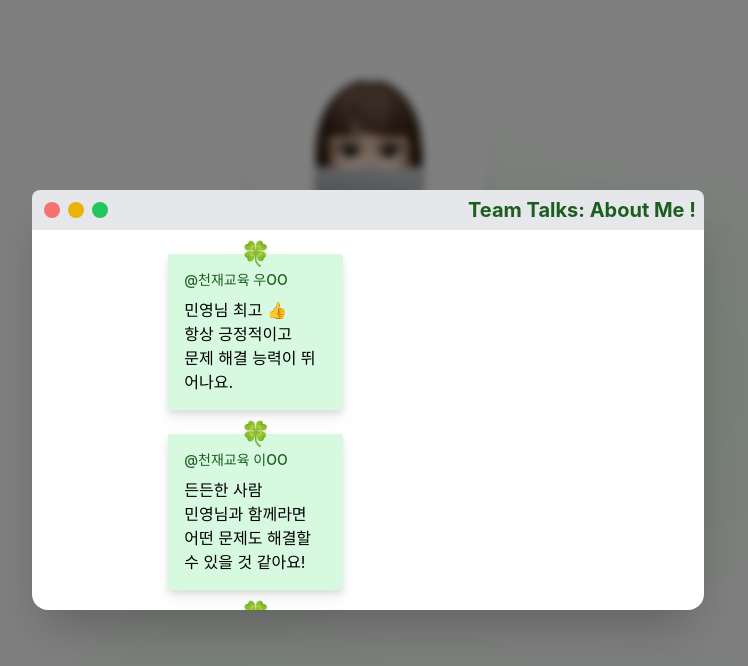
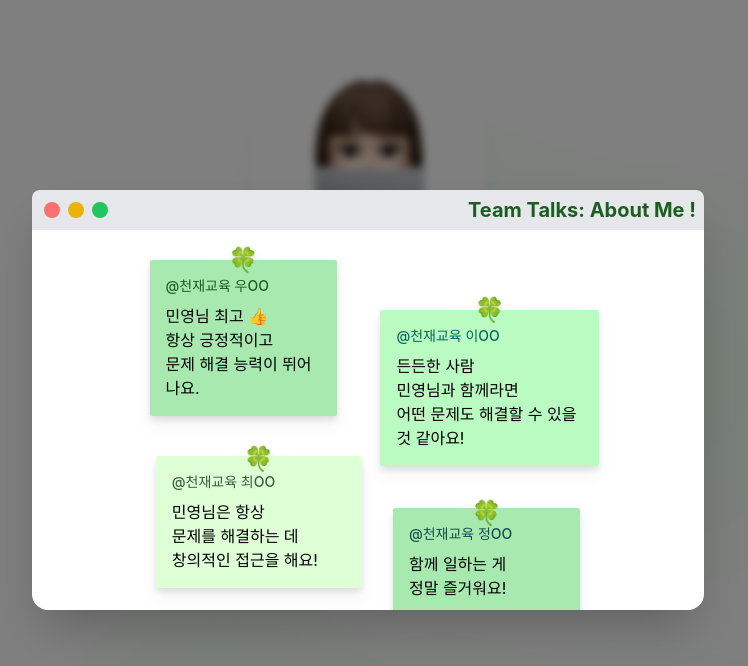
Before and after one commit to my2min0/portfolio, a React (Create React App) app: page / in a window 1280 px wide. Both pictures are taken after a click on the button "팀원 리뷰 보기". Shown: the part 960-1626 px from the top of the page, without its empty margins (272-1020 px from the left). Built offline with nearby package versions, Linux system fonts and the light colour scheme; the HTML template or start-up script is replaced by a standard one.

Commit message:
모달 - 일단 노트북 완벽!

```diff
--- a/src/components/sections/TeamReviewModal.js
+++ b/src/components/sections/TeamReviewModal.js
@@ -48,11 +48,11 @@ const TeamReviewModal = ({ isOpen, onClose }) => {
                         e.target.style.setProperty('--webkit-scrollbar', 'none'); // Chrome, Safari에서 스크롤바 숨기기
                     }}
                 >
-                    <div className="p-4 md:p-6 space-y-4 md:space-y-6">
+                    <div className="p-4 md:p-6 relative h-[420px] md:h-[600px]">
                         {/* 민혁님 리뷰 */}
-                        <div className="relative bg-[#D7F9DF] drop-shadow-lg w-[28%] max-w-[180px] rounded-sm
-                                        p-3 top-[8%] left-[15%]
-                                        md:p-4 md:top-[8%] md:left-[18%] ">
+                        <div className="relative bg-[#A7E9AF] drop-shadow-lg w-[30%] rounded-sm
+                                        p-3 top-[1%] left-[15%]
+                                        md:p-4 md:top-[1%] md:left-[15%] ">
                             <div className="absolute left-[50%] transform -translate-x-1/2
                                             text-md -top-[13%]
                                             md:text-2xl md:-top-[10%]">
@@ -68,15 +68,15 @@ const TeamReviewModal = ({ isOpen, onClose }) => {
                             </p>
                         </div>
                         {/* 예진님 리뷰 */}
-                        <div className="relative bg-[#D7F9DF] drop-shadow-lg w-[28%] max-w-[180px] rounded-sm
-                                        p-3 -top-[85px] left-[59%]
-                                        md:p-4 md:top-[8%] md:left-[18%] ">
+                        <div className="relative bg-[#B9FBC0] drop-shadow-lg w-[35%] rounded-sm
+                                        p-3 -top-[75px] left-[52%]
+                                        md:p-4 md:-top-[100px] md:left-[52%] ">
                             <div className="absolute left-[50%] transform -translate-x-1/2
                                             text-md -top-[13%]
                                             md:text-2xl md:-top-[10%]">
                                 🍀
                             </div>
-                            <p className="text-[#1B5E20] font-medium text-[10px] mb-1  md:text-sm md:mb-2">
+                            <p className="text-[#00695C] font-medium text-[10px] mb-1  md:text-sm md:mb-2">
                                 @천재교육 이OO
                             </p>
                             <p className="text-xs md:text-base leading-tight">
@@ -86,15 +86,15 @@ const TeamReviewModal = ({ isOpen, onClose }) => {
                             </p>
                         </div>
                         {/* 광훈님 리뷰 */}
-                        <div className="relative bg-[#D7F9DF] drop-shadow-lg w-[28%] max-w-[180px] rounded-sm
-                                        p-3 -top-[110px] left-[20%]
-                                        md:p-4 md:top-[8%] md:left-[18%] ">
+                        <div className="relative bg-[#DFFFD6] drop-shadow-lg w-[33%] rounded-sm
+                                        p-3 -top-[70px] left-[17%]
+                                        md:p-4 md:-top-[110px] md:left-[16%] ">
                             <div className="absolute left-[50%] transform -translate-x-1/2
                                             text-md -top-[13%]
                                             md:text-2xl md:-top-[10%]">
                                 🍀
                             </div>
-                            <p className="text-[#1B5E20] font-medium text-[10px] mb-1  md:text-sm md:mb-2">
+                            <p className="text-[#355E3B] font-medium text-[10px] mb-1  md:text-sm md:mb-2">
                                 @천재교육 최OO
                             </p>
                             <p className="text-xs md:text-base leading-tight">
@@ -104,15 +104,15 @@ const TeamReviewModal = ({ isOpen, onClose }) => {
                             </p>
                         </div>
                         {/* 다인님 리뷰 */}
-                        <div className="relative bg-[#D7F9DF] drop-shadow-lg w-[28%] max-w-[180px] rounded-sm
-                                        p-3 -top-[185px] left-[54%]
-                                        md:p-4 md:top-[8%] md:left-[18%] ">
+                        <div className="relative bg-[#A7E9AF] drop-shadow-lg w-[30%] rounded-sm
+                                        p-3 -top-[130px] left-[54%]
+                                        md:p-4 md:-top-[190px] md:left-[54%] ">
                             <div className="absolute left-[50%] transform -translate-x-1/2
                                             text-md -top-[13%]
                                             md:text-2xl md:-top-[10%]">
                                 🍀
                             </div>
-                            <p className="text-[#1B5E20] font-medium text-[10px] mb-1  md:text-sm md:mb-2">
+                            <p className="text-[#134E4A] font-medium text-[10px] mb-1  md:text-sm md:mb-2">
                                 @천재교육 정OO
                             </p>
                             <p className="text-xs md:text-base leading-tight">
@@ -121,15 +121,15 @@ const TeamReviewModal = ({ isOpen, onClose }) => {
                             </p>
                         </div>
                         {/* oo님 리뷰 */}
-                        <div className="relative bg-[#D7F9DF] drop-shadow-lg w-[28%] max-w-[180px] rounded-sm
-                                        p-3 -top-[155px] left-[18%]
-                                        md:p-4 md:top-[8%] md:left-[18%] ">
+                        <div className="relative bg-[#B2F2BB] drop-shadow-lg w-[28%] rounded-sm
+                                        p-3 -top-[115px] left-[13%]
+                                        md:p-4 md:-top-[180px] md:left-[18%] ">
                             <div className="absolute left-[50%] transform -translate-x-1/2
                                             text-md -top-[13%]
                                             md:text-2xl md:-top-[10%]">
                                 🍀
                             </div>
-                            <p className="text-[#1B5E20] font-medium text-[10px] mb-1  md:text-sm md:mb-2">
+                            <p className="text-[#14532D] font-medium text-[10px] mb-1  md:text-sm md:mb-2">
                                 @팀장 김OO
                             </p>
                             <p className="text-xs md:text-base leading-tight">
@@ -139,15 +139,15 @@ const TeamReviewModal = ({ isOpen, onClose }) => {
                             </p>
                         </div>
                         {/* oo님 리뷰 */}
-                        <div className="relative bg-[#D7F9DF] drop-shadow-lg w-[28%] max-w-[180px] rounded-sm
-                                        p-3 -top-[300px] left-[58%]
-                                        md:p-4 md:top-[8%] md:left-[18%] ">
+                        <div className="relative bg-[#C6F6D5] drop-shadow-lg w-[28%] rounded-sm
+                                        p-3 -top-[190px] left-[48%]
+                                        md:p-4 md:-top-[290px] md:left-[51%] ">
                             <div className="absolute left-[50%] transform -translate-x-1/2
                                             text-md -top-[13%]
                                             md:text-2xl md:-top-[10%]">
                                 🍀
                             </div>
-                            <p className="text-[#1B5E20] font-medium text-[10px] mb-1  md:text-sm md:mb-2">
+                            <p className="text-[#22543D] font-medium text-[10px] mb-1  md:text-sm md:mb-2">
                                 @동료 박OO
                             </p>
                             <p className="text-xs md:text-base leading-tight">
@@ -155,9 +155,6 @@ const TeamReviewModal = ({ isOpen, onClose }) => {
                                 팀원이에요!
                             </p>
                         </div>
-
-                        {/* 하단 여백 */}
-                        <div className="h-4"></div>
                     </div>
                 </div>
 
```
